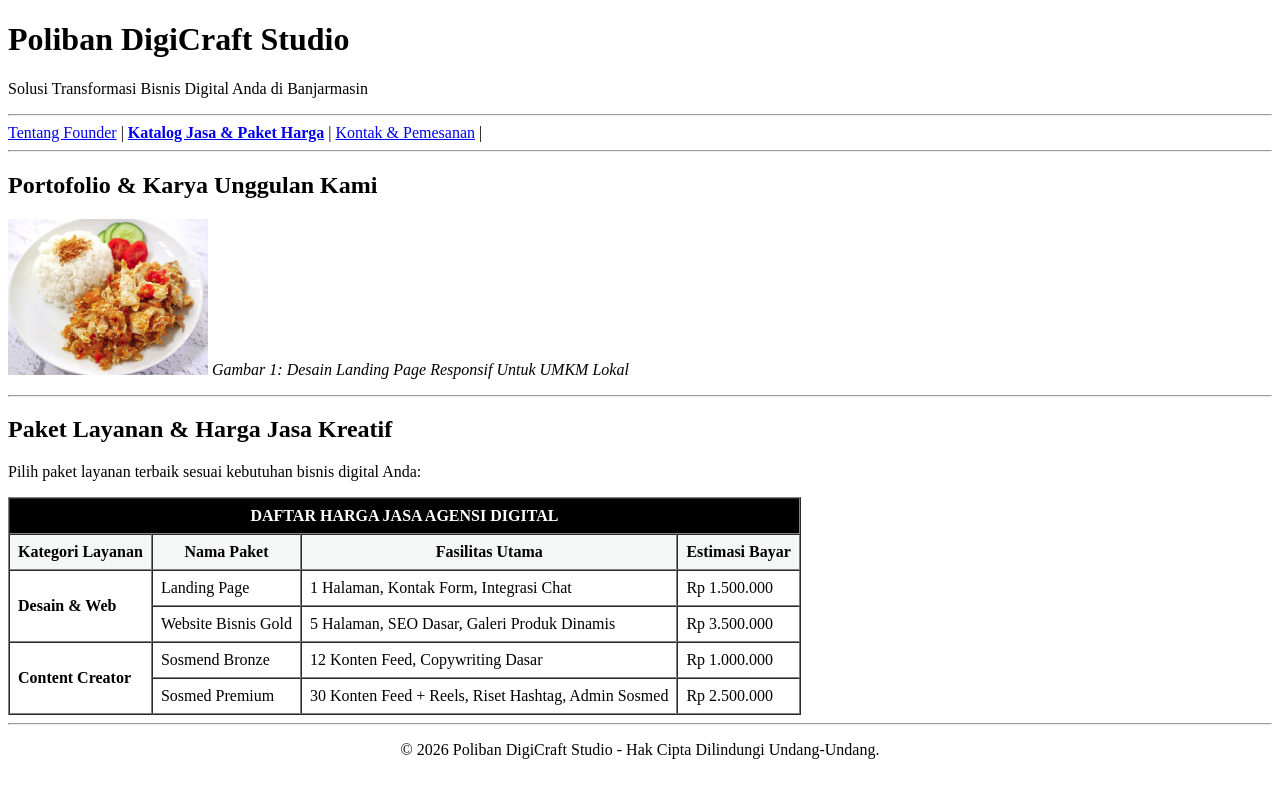
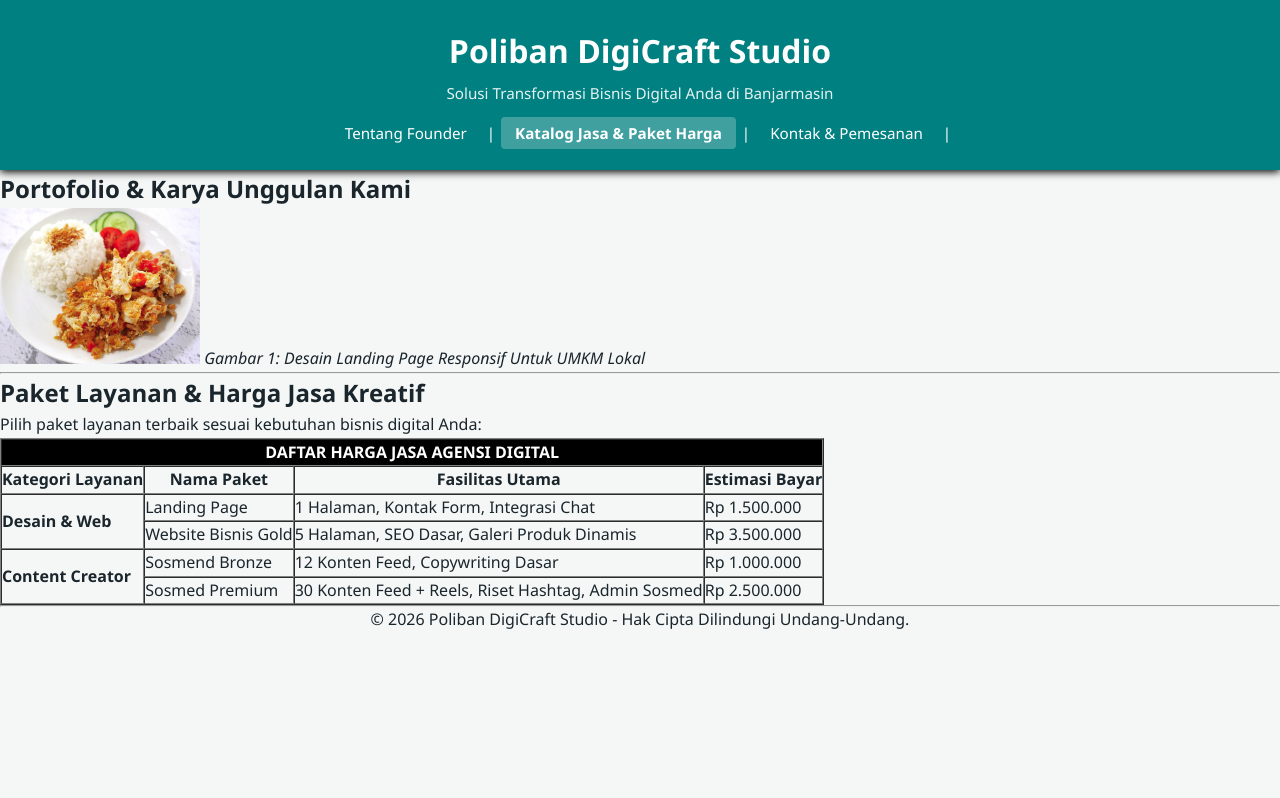
Before and after one commit to r4fei/web1b2026, a plain HTML site: page produk.html in a window 1280 px wide. Drawn offline with Linux system fonts and the light colour scheme.

Commit message:
CSS modul 5

```diff
--- a/produk.html
+++ b/produk.html
@@ -1,26 +1,28 @@
 <!DOCTYPE html>
 <html lang="en">
+
 <head>
   <meta charset="UTF-8">
   <meta name="viewport" content="width=device-width, initial-scale=1.0">
   <title>Katalog Produk & Portofolio - Poliban DigiCraft Studio</title>
+  <link rel="stylesheet" href="style.css">
 </head>
+
 <body>
 
 
   <!-- Bagian Kepala Halaman (Header & Navigasi) -->
   <header>
+    <div class="container">
       <h1>Poliban DigiCraft Studio</h1>
       <p>Solusi Transformasi Bisnis Digital Anda di Banjarmasin</p>
-        <hr>
-    </header>
       <nav>
         <a href="biodata.html">Tentang Founder</a> |
-    <a href="produk.html"><b>Katalog Jasa & Paket Harga</b></a> |
+        <a href="produk.html" class="active"><b>Katalog Jasa & Paket Harga</b></a> |
         <a href="kontak.html">Kontak & Pemesanan</a> |
       </nav>
-<hr>
-
+    </div>
+  </header>
   <section>
     <h2>Portofolio & Karya Unggulan Kami</h2>
 
@@ -39,7 +41,9 @@
     <table border="1" cellpadding="8" cellspacing="0">
       <thead>
         <tr bgcolor="#000001">
-        <th colspan="4"><font color="white">DAFTAR HARGA JASA AGENSI DIGITAL</font></th>
+          <th colspan="4">
+            <font color="white">DAFTAR HARGA JASA AGENSI DIGITAL</font>
+          </th>
 
         </tr>
         <tr bgcolor="#F4F7F6">
@@ -84,4 +88,5 @@
 
 
 </body>
+
 </html>
--- /dev/null
+++ b/style.css
@@ -0,0 +1,61 @@
+/* 2. CSS RESET */
+
+* {
+    margin: 0;
+    padding: 0;
+    box-sizing: border-box;
+}
+
+body {
+    font-family: Segoe UI, Tahoma, Geneva, Verdana, sans-serif;
+    line-height: 1.6;
+    color: #1A252C;
+    background-color: #F4F7F6;
+}
+
+/* 3. LAYOUT CONTAINER */
+.container {
+    width: 90%;
+    max-width: 1100px;
+    margin: 0 auto;
+    padding: 0 15px;
+}
+
+/* 4. HEADER DAN NAVIGASI */
+header {
+    background-color: #008080;
+    color: white;
+    padding: 25px 0;
+    text-align: center;
+    box-shadow: 0 2px 8px  rgba(0, 0, 0, 1);
+}
+
+header h1 {
+    font-size: 2rem;
+    margin-bottom: 5px;
+}
+
+header p {
+    font-size: 0.95rem;
+    opacity: 0.9;
+    margin-bottom: 15px;
+}
+
+nav {
+    margin-top: 10px;
+    font-size: 0.95rem;
+}
+
+nav a {
+    color: white;
+    text-decoration: none;
+    padding: 6px 14px;
+    margin: 0 2px;
+    border-radius: 4px;
+    transition: all 0.3s ease;
+}
+
+nav a:hover, nav a.active {
+    background-color: rgba(255, 255, 255, 0.25);
+    font-weight: bold;
+}
```
Also changed, not shown: kontak.html (line endings or trailing spaces). Lines whose indentation alone changed are shown as unchanged.
